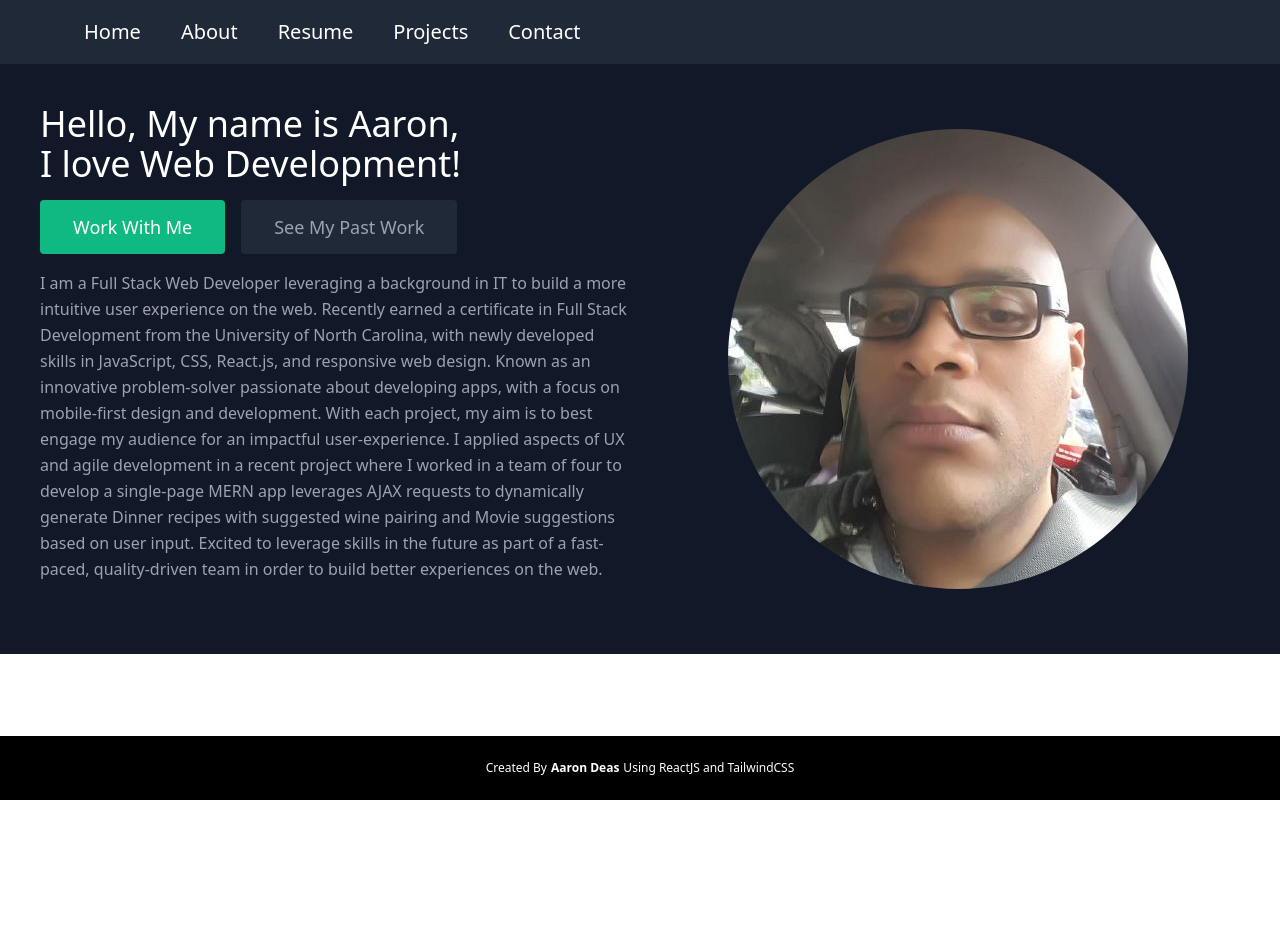
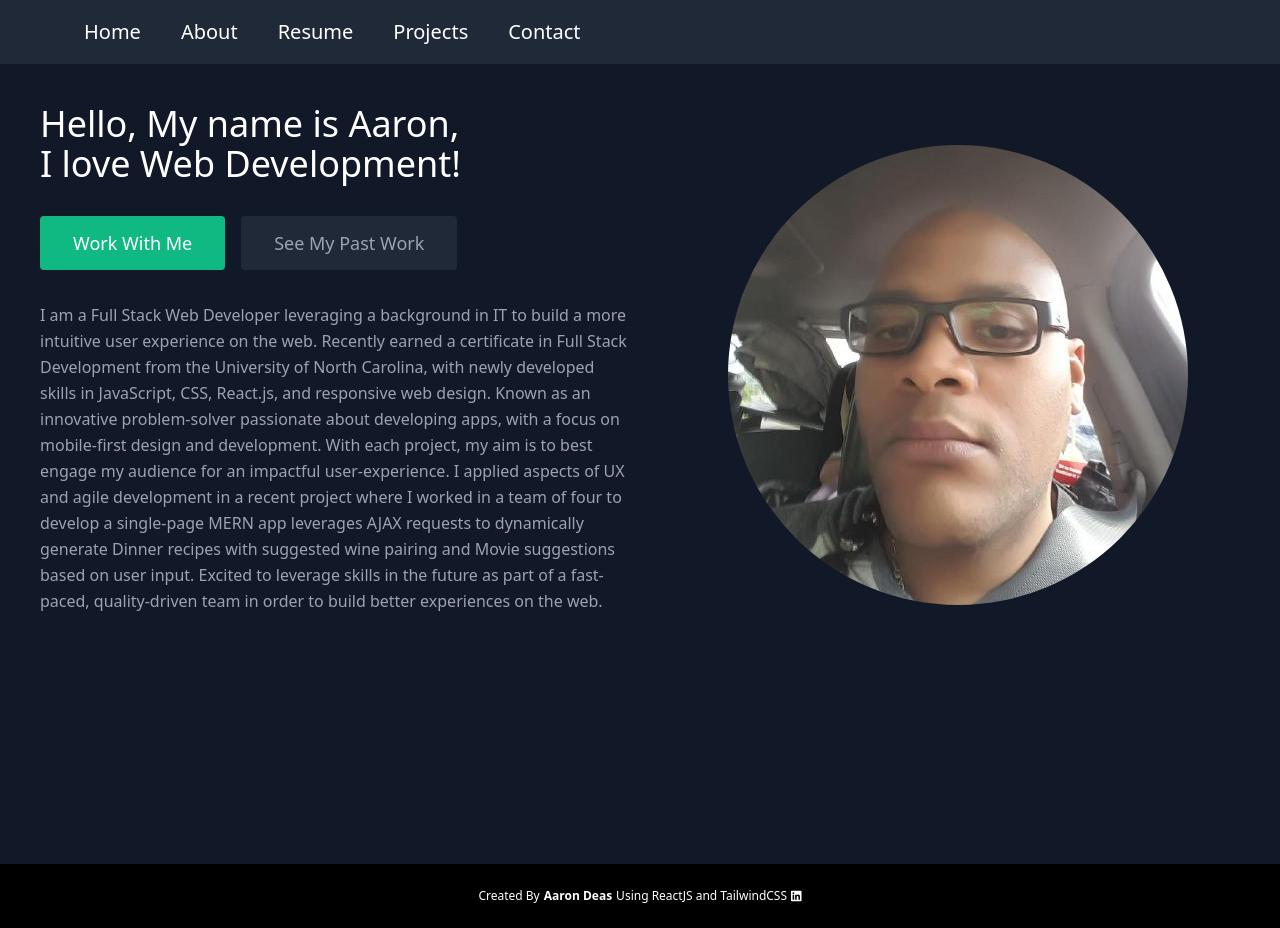
Before and after one commit to topdev0215/FrontendPotfolio, a React (Create React App) app: page / in a window 1280 px wide. Both pictures are taken after a click on the button "About". Before the commit the page ends 800 px from the top, so only its background shows below. Built offline with nearby package versions, Linux system fonts and the light colour scheme.

Commit message:
Finished a few cosmetic changes, added LinkedIn icon to footer

```diff
--- a/package.json
+++ b/package.json
@@ -6,6 +6,7 @@
   "dependencies": {
     "@craco/craco": "^6.2.0",
     "@fortawesome/fontawesome-svg-core": "^1.2.35",
+    "@fortawesome/free-brands-svg-icons": "^5.15.3",
     "@fortawesome/free-solid-svg-icons": "^5.15.3",
     "@fortawesome/react-fontawesome": "^0.1.14",
     "@headlessui/react": "^1.3.0",
--- a/src/components/About.js
+++ b/src/components/About.js
@@ -3,14 +3,17 @@ import profilepic from "../assets/images/profilepic.jpg";
 
 const About = ({ handleClick }) => {
   return (
-    <section id="about" className="h-auto text-gray-400 bg-gray-900">
+    <section
+      id="about"
+      className="lg:h-screen sm:h-auto text-gray-400 bg-gray-900"
+    >
       <div className="container mx-auto flex px-10 py-10 md:flex-row flex-col items-center">
         <div className="lg:flex-grow md:w-1/2 lg:pr-24 md:pr-16 flex flex-col md:items-start md:text-left mb-16 md:mb-0 items-center text-center">
           <h1 className="title-font sm:text-4xl text-3xl mb-4 font-medium text-white">
             Hello, My name is Aaron,
             <br className="hidden lg:inline-block" />I love Web Development!
           </h1>
-          <div className="flex justify-center">
+          <div className="flex py-4 justify-center">
             <button
               onClick={() => handleClick("Contacts")}
               className="px-8 py-3 border border-transparent text-base font-medium inline-flex text-white bg-green-500 border-0 py-2 px-6 focus:outline-none hover:bg-green-600 rounded text-lg"
--- a/src/components/Footer.js
+++ b/src/components/Footer.js
@@ -1,9 +1,9 @@
 import React from "react";
 import { FontAwesomeIcon } from "@fortawesome/react-fontawesome";
-// import { faLinkedIn } from "@fortawesome/free-solid-svg-icons";
+import { faLinkedin } from "@fortawesome/free-brands-svg-icons";
 
 const Footer = () => {
-  // const element = <FontAwesomeIcon icon={faLinkedIn} color="white" />;
+  const element = <FontAwesomeIcon icon={faLinkedin} color="white" />;
   return (
     <div>
       <div className="text-xs flex justify-center items-center h-16 bg-black text-white">
@@ -12,7 +12,14 @@ const Footer = () => {
           <strong>Aaron Deas</strong>
         </a>
         <p className="text-xs">Using ReactJS and TailwindCSS</p>
-        {/* {element} */}
+        <span
+          className="ml-1 cursor-pointer"
+          onClick={() =>
+            window.open("https://www.linkedin.com/in/aaron-deas-ba9908166/")
+          }
+        >
+          {element}
+        </span>
       </div>
     </div>
   );
--- a/src/components/Projects/index.js
+++ b/src/components/Projects/index.js
@@ -14,7 +14,8 @@ export default function Projects() {
           </h1>
           <p className="lg:w-2/3 mx-auto leading-relaxed text-base">
             These are the apps I have worked on thus far in my career. More can
-            be found on my personal github!
+            be found on my personal github! Hover over each project to see a
+            description.
           </p>
         </div>
         <div className="flex flex-wrap -m-4">
```
